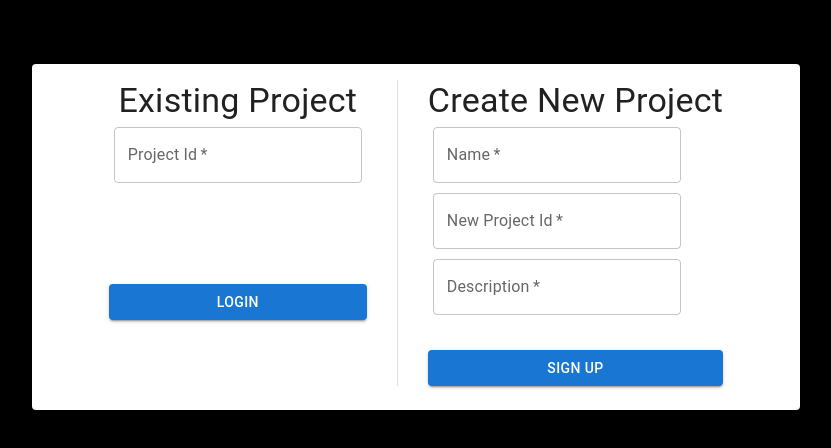
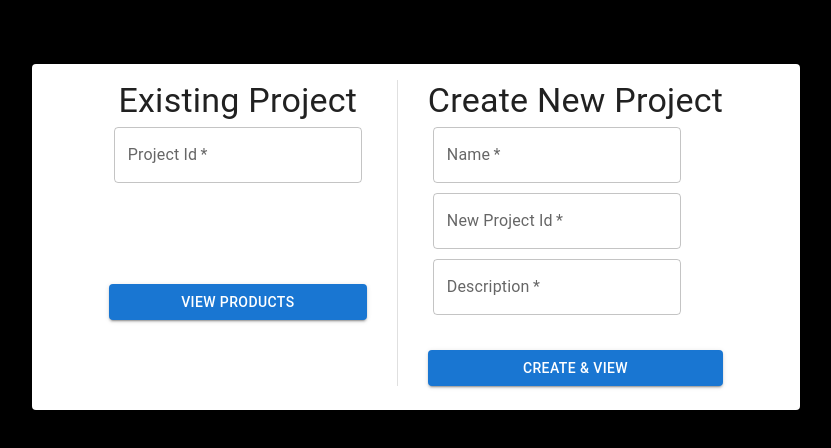
Before and after one commit to ReginaLindoro/ecowheels-rentals-frontend, a React (Create React App) app: page /project in a window 1280 px wide. Shown: the top 448 px of the page, without its empty margins (224-1055 px from the left). Built offline with nearby package versions, Linux system fonts and the light colour scheme.

Commit message:
project button name fixes

```diff
--- a/src/features/Project/Project.js
+++ b/src/features/Project/Project.js
@@ -108,7 +108,7 @@ const Project = () => {
                                 <TextField id="existing-project-id" required label="Project Id" value={existingProjectId} onChange={(e) => setExistingProjectId(e.target.value)}></TextField>
                             </Grid>
                             <Grid style={{ display: 'grid', paddingTop: '96px' }}>
-                                <Button variant="contained" onClick={handleExistingProject}>Login</Button>
+                                <Button variant="contained" onClick={handleExistingProject}>View Products</Button>
                             </Grid>
                         </div>
                         <Divider orientation="vertical" flexItem />
@@ -124,7 +124,7 @@ const Project = () => {
                                 <TextField id="new-project-description" required label="Description" value={description} onChange={(e) => setDescription(e.target.value)}></TextField>
                             </Grid>
                             <Grid style={{ display: 'grid', paddingTop: '30px' }}>
-                                <Button variant="contained" onClick={handleCreateProject}>Sign Up</Button>
+                                <Button variant="contained" onClick={handleCreateProject}>Create & View</Button>
                             </Grid>
                         </div>
                     </div>
```
